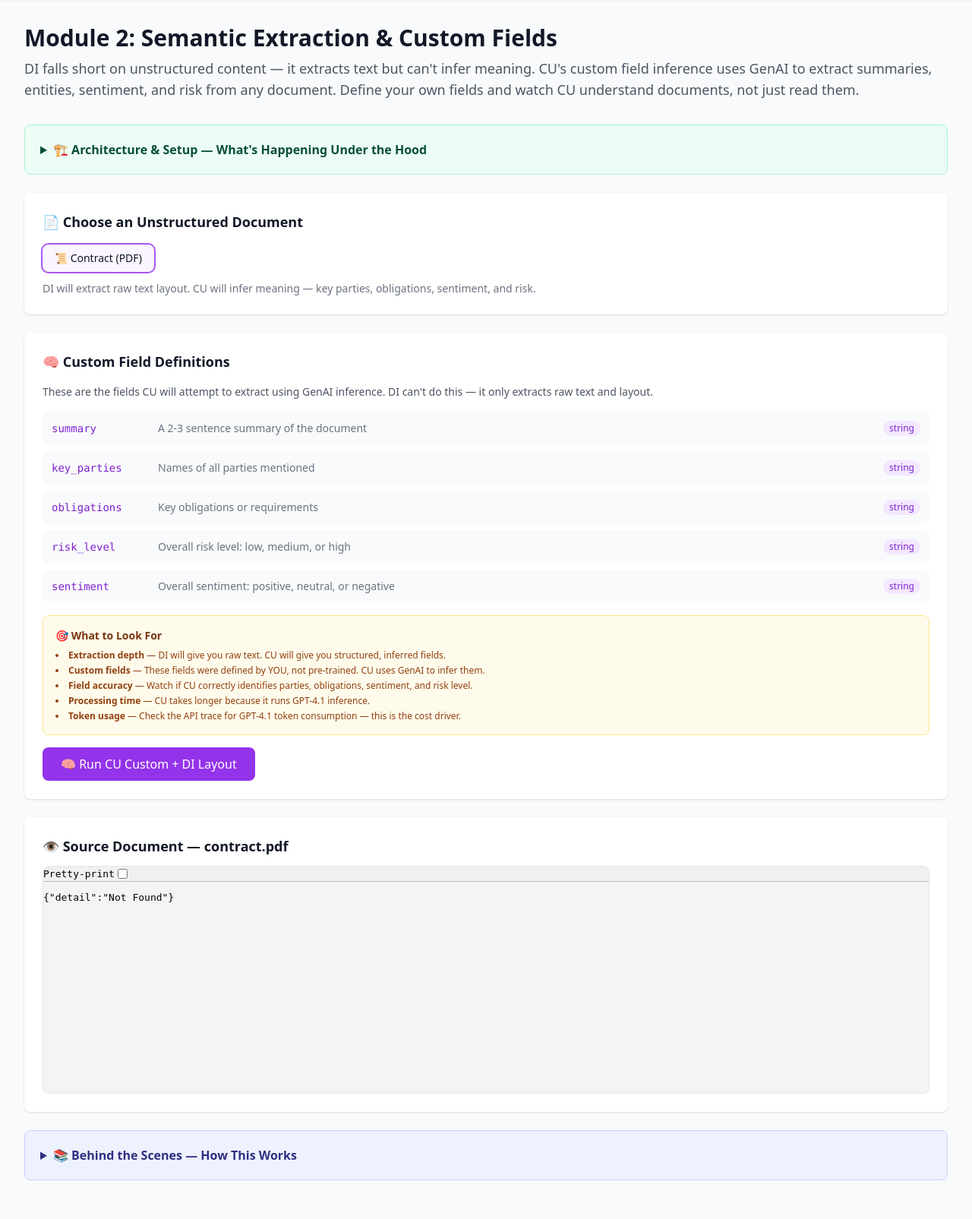
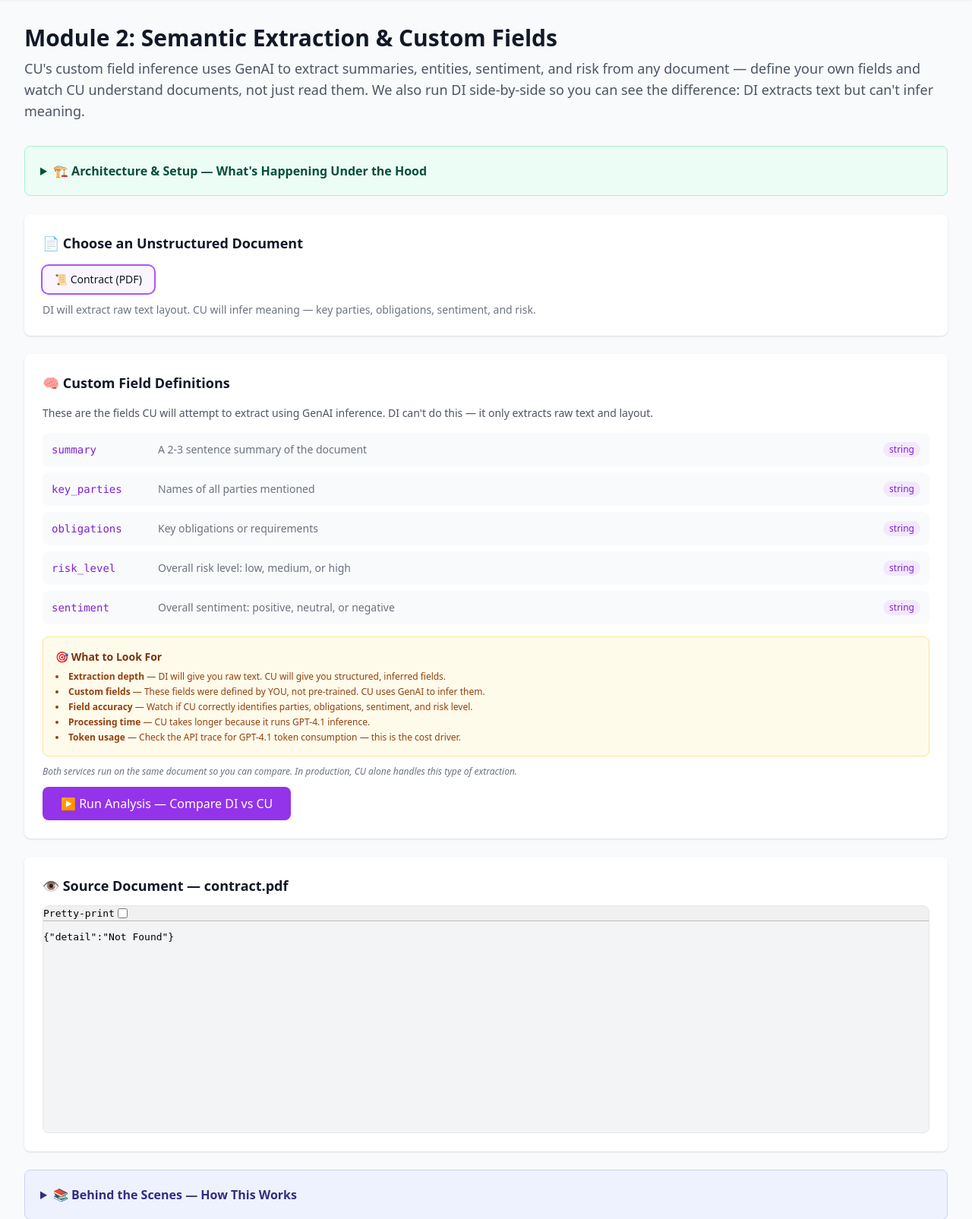
Before and after one commit to ericchansen/azure-idp-workshop, a FastAPI app: page /module/2 in a window 1280 px wide. Shown: the part 65-1670 px from the top of the page at 76% size. Run offline with FastAPI, Linux system fonts and the light colour scheme; parts of the project's set-up code (start-up, migrations or seed data) failed here and were passed over; some libraries are stand-ins or nearby versions.

Commit message:
fix: update all analyze buttons to 'DI vs CU' comparison framing
- Module 1: 'Analyze with DI & CU' → 'Run Analysis — Compare DI vs CU'
- Module 2: 'Run CU Custom + DI Layout' → 'Run Analysis — Compare DI vs CU'
- Module 2 intro: reframed to lead with CU, DI as comparison
- Added note: 'In production, CU alone handles this'
- Updated all E2E test locators to match new button text

Co-authored-by: Copilot <223556219+Copilot@users.noreply.github.com>

```diff
--- a/src/workshop/templates/module1.html
+++ b/src/workshop/templates/module1.html
@@ -261,7 +261,7 @@ pip install azure-ai-documentintelligence azure-ai-contentunderstanding azure-id
         </div>
         <button @click="startAnalysis()" :disabled="!selectedSample || loading"
             class="mt-4 px-6 py-2.5 bg-blue-600 text-white rounded-lg font-medium hover:bg-blue-700 disabled:opacity-50 disabled:cursor-not-allowed transition-all">
-            <span x-show="!loading">🚀 Analyze with DI & CU</span>
+            <span x-show="!loading">▶️ Run Analysis — Compare DI vs CU</span>
             <span x-show="loading" class="flex items-center gap-2">
                 <svg class="animate-spin h-4 w-4" viewBox="0 0 24 24"><circle cx="12" cy="12" r="10" stroke="currentColor" stroke-width="4" fill="none" opacity="0.25"/><path fill="currentColor" d="M4 12a8 8 0 018-8V0C5.373 0 0 5.373 0 12h4z"/></svg>
                 Processing...
--- a/src/workshop/templates/module2.html
+++ b/src/workshop/templates/module2.html
@@ -5,9 +5,9 @@
 <div class="mb-8">
     <h1 class="text-3xl font-bold mb-2">Module 2: Semantic Extraction & Custom Fields</h1>
     <p class="text-gray-600 text-lg">
-        DI falls short on unstructured content — it extracts text but can't infer meaning.
-        CU's custom field inference uses GenAI to extract summaries, entities, sentiment, and risk from any document.
-        Define your own fields and watch CU understand documents, not just read them.
+        CU's custom field inference uses GenAI to extract summaries, entities, sentiment, and risk from any document —
+        define your own fields and watch CU understand documents, not just read them.
+        We also run DI side-by-side so you can see the difference: DI extracts text but can't infer meaning.
     </p>
 </div>
 
@@ -371,9 +371,10 @@ pip install azure-ai-documentintelligence azure-ai-contentunderstanding azure-id
                 <li><strong>Token usage</strong> — Check the API trace for GPT-4.1 token consumption — this is the cost driver.</li>
             </ul>
         </div>
+        <p class="mt-3 text-xs text-gray-500 italic">Both services run on the same document so you can compare. In production, CU alone handles this type of extraction.</p>
         <button @click="startAnalysis()" :disabled="!selectedSample || loading"
-            class="mt-4 px-6 py-2.5 bg-purple-600 text-white rounded-lg font-medium hover:bg-purple-700 disabled:opacity-50 disabled:cursor-not-allowed transition-all">
-            <span x-show="!loading">🧠 Run CU Custom + DI Layout</span>
+            class="mt-3 px-6 py-2.5 bg-purple-600 text-white rounded-lg font-medium hover:bg-purple-700 disabled:opacity-50 disabled:cursor-not-allowed transition-all">
+            <span x-show="!loading">▶️ Run Analysis — Compare DI vs CU</span>
             <span x-show="loading" class="flex items-center gap-2">
                 <svg class="animate-spin h-4 w-4" viewBox="0 0 24 24"><circle cx="12" cy="12" r="10" stroke="currentColor" stroke-width="4" fill="none" opacity="0.25"/><path fill="currentColor" d="M4 12a8 8 0 018-8V0C5.373 0 0 5.373 0 12h4z"/></svg>
                 Processing...
```
Also changed, not shown: tests/e2e/analysis-workflow.spec.ts (+6 -6 lines), tests/e2e/interactions.spec.ts (+9 -9 lines), tests/e2e/smoke.spec.ts (+2 -2 lines), tests/e2e/teaching-sections.spec.ts (+1 -1 lines), .squad/agents/lambert/history.md.
